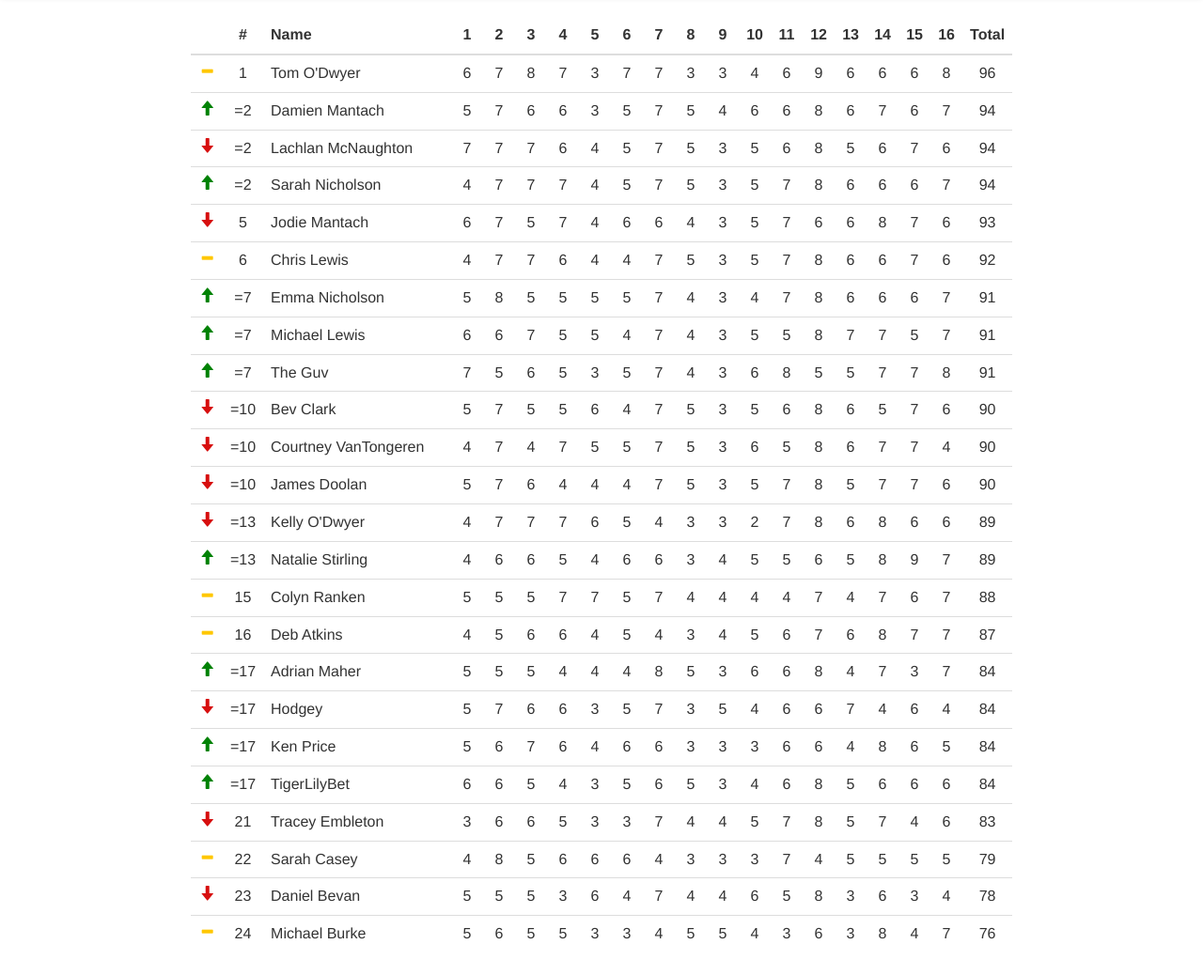
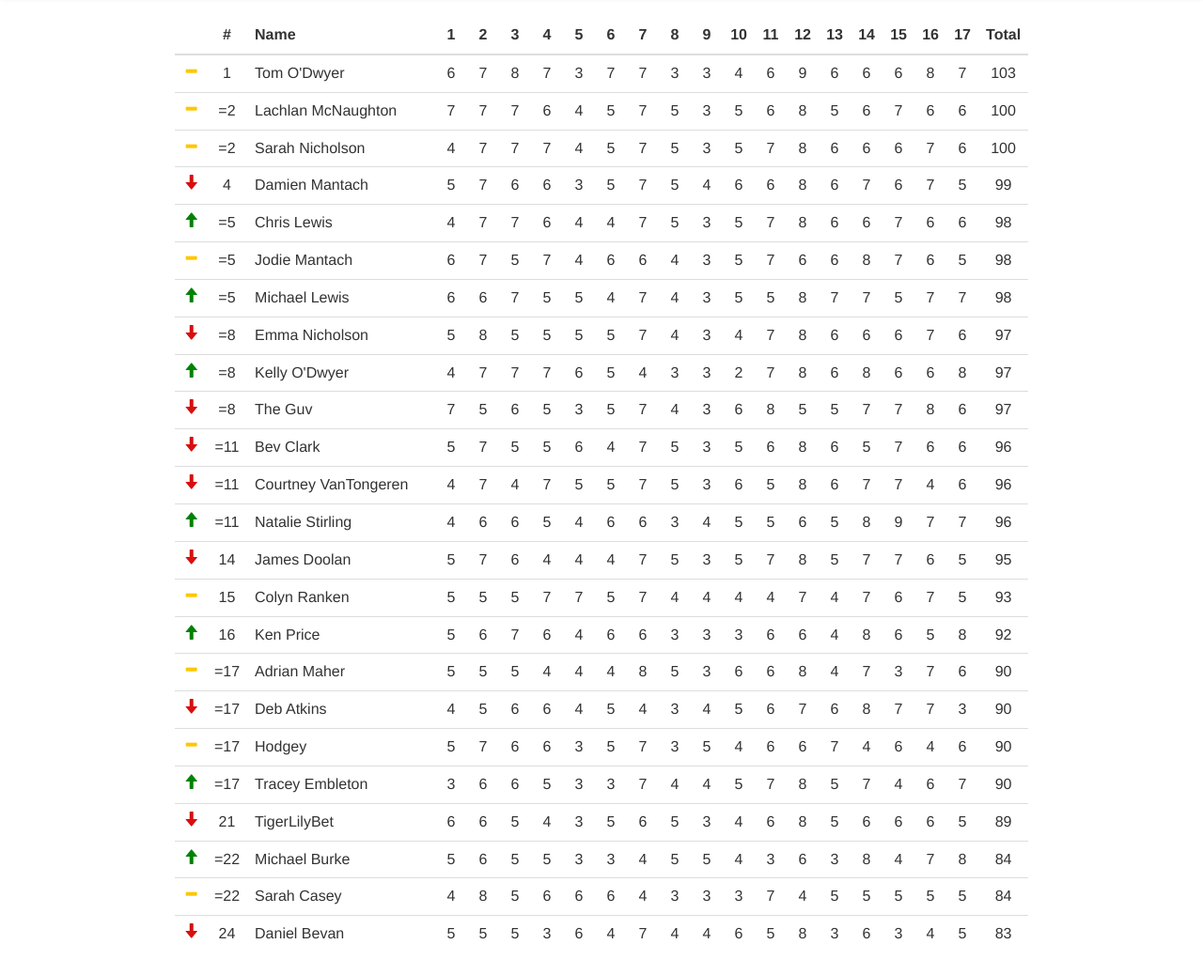
Before and after one commit to cdlewis/theladder, a plain HTML site: page index.html in a window 1280 px wide. Shown: the part 54-1092 px from the top of the page at 94% size. Drawn offline with nearby package versions, Linux system fonts and the light colour scheme.

Commit message:
round 17

```diff
--- a/index.html
+++ b/index.html
@@ -21,7 +21,7 @@
       </div><!-- /.navbar-collapse -->
     </div><!-- /.container-fluid -->
   </nav>
-  <table id="ranking" class="table table-hover sortable" style="max-width: 640px">
+  <table id="ranking" class="table table-hover sortable" style="max-width: 660px">
     <col width="5" />
     <col width="5" />
     <col width="180" />
@@ -61,6 +61,8 @@
       <th class="round">15</th>
 
       <th class="round">16</th>
+
+      <th class="round">17</th>
 
       <th>Total</th>
     </tr>
@@ -106,57 +108,15 @@
 
       <td class="round">8</td>
 
-      <td>96</td>
+      <td class="round">7</td>
+
+      <td>103</td>
     </tr>
 
     <tr>
       <td>
 
-          <span class="glyphicon glyphicon-arrow-up"></span>
-
-      </td>
-      <td>=2</td>
-      <td>Damien Mantach</td>
-
-      <td class="round">5</td>
-
-      <td class="round">7</td>
-
-      <td class="round">6</td>
-
-      <td class="round">6</td>
-
-      <td class="round">3</td>
-
-      <td class="round">5</td>
-
-      <td class="round">7</td>
-
-      <td class="round">5</td>
-
-      <td class="round">4</td>
-
-      <td class="round">6</td>
-
-      <td class="round">6</td>
-
-      <td class="round">8</td>
-
-      <td class="round">6</td>
-
-      <td class="round">7</td>
-
-      <td class="round">6</td>
-
-      <td class="round">7</td>
-
-      <td>94</td>
-    </tr>
-
-    <tr>
-      <td>
-
-          <span class="glyphicon glyphicon-arrow-down"></span>
+          <span class="glyphicon glyphicon-minus"></span>
 
       </td>
       <td>=2</td>
@@ -194,13 +154,15 @@
 
       <td class="round">6</td>
 
-      <td>94</td>
+      <td class="round">6</td>
+
+      <td>100</td>
     </tr>
 
     <tr>
       <td>
 
-          <span class="glyphicon glyphicon-arrow-up"></span>
+          <span class="glyphicon glyphicon-minus"></span>
 
       </td>
       <td>=2</td>
@@ -238,7 +200,9 @@
 
       <td class="round">7</td>
 
-      <td>94</td>
+      <td class="round">6</td>
+
+      <td>100</td>
     </tr>
 
     <tr>
@@ -247,7 +211,99 @@
           <span class="glyphicon glyphicon-arrow-down"></span>
 
       </td>
-      <td>5</td>
+      <td>4</td>
+      <td>Damien Mantach</td>
+
+      <td class="round">5</td>
+
+      <td class="round">7</td>
+
+      <td class="round">6</td>
+
+      <td class="round">6</td>
+
+      <td class="round">3</td>
+
+      <td class="round">5</td>
+
+      <td class="round">7</td>
+
+      <td class="round">5</td>
+
+      <td class="round">4</td>
+
+      <td class="round">6</td>
+
+      <td class="round">6</td>
+
+      <td class="round">8</td>
+
+      <td class="round">6</td>
+
+      <td class="round">7</td>
+
+      <td class="round">6</td>
+
+      <td class="round">7</td>
+
+      <td class="round">5</td>
+
+      <td>99</td>
+    </tr>
+
+    <tr>
+      <td>
+
+          <span class="glyphicon glyphicon-arrow-up"></span>
+
+      </td>
+      <td>=5</td>
+      <td>Chris Lewis</td>
+
+      <td class="round">4</td>
+
+      <td class="round">7</td>
+
+      <td class="round">7</td>
+
+      <td class="round">6</td>
+
+      <td class="round">4</td>
+
+      <td class="round">4</td>
+
+      <td class="round">7</td>
+
+      <td class="round">5</td>
+
+      <td class="round">3</td>
+
+      <td class="round">5</td>
+
+      <td class="round">7</td>
+
+      <td class="round">8</td>
+
+      <td class="round">6</td>
+
+      <td class="round">6</td>
+
+      <td class="round">7</td>
+
+      <td class="round">6</td>
+
+      <td class="round">6</td>
+
+      <td>98</td>
+    </tr>
+
+    <tr>
+      <td>
+
+          <span class="glyphicon glyphicon-minus"></span>
+
+      </td>
+      <td>=5</td>
       <td>Jodie Mantach</td>
 
       <td class="round">6</td>
@@ -282,51 +338,9 @@
 
       <td class="round">6</td>
 
-      <td>93</td>
-    </tr>
-
-    <tr>
-      <td>
-
-          <span class="glyphicon glyphicon-minus"></span>
-
-      </td>
-      <td>6</td>
-      <td>Chris Lewis</td>
-
-      <td class="round">4</td>
-
-      <td class="round">7</td>
-
-      <td class="round">7</td>
-
-      <td class="round">6</td>
-
-      <td class="round">4</td>
-
-      <td class="round">4</td>
-
-      <td class="round">7</td>
-
       <td class="round">5</td>
 
-      <td class="round">3</td>
-
-      <td class="round">5</td>
-
-      <td class="round">7</td>
-
-      <td class="round">8</td>
-
-      <td class="round">6</td>
-
-      <td class="round">6</td>
-
-      <td class="round">7</td>
-
-      <td class="round">6</td>
-
-      <td>92</td>
+      <td>98</td>
     </tr>
 
     <tr>
@@ -335,7 +349,53 @@
           <span class="glyphicon glyphicon-arrow-up"></span>
 
       </td>
-      <td>=7</td>
+      <td>=5</td>
+      <td>Michael Lewis</td>
+
+      <td class="round">6</td>
+
+      <td class="round">6</td>
+
+      <td class="round">7</td>
+
+      <td class="round">5</td>
+
+      <td class="round">5</td>
+
+      <td class="round">4</td>
+
+      <td class="round">7</td>
+
+      <td class="round">4</td>
+
+      <td class="round">3</td>
+
+      <td class="round">5</td>
+
+      <td class="round">5</td>
+
+      <td class="round">8</td>
+
+      <td class="round">7</td>
+
+      <td class="round">7</td>
+
+      <td class="round">5</td>
+
+      <td class="round">7</td>
+
+      <td class="round">7</td>
+
+      <td>98</td>
+    </tr>
+
+    <tr>
+      <td>
+
+          <span class="glyphicon glyphicon-arrow-down"></span>
+
+      </td>
+      <td>=8</td>
       <td>Emma Nicholson</td>
 
       <td class="round">5</td>
@@ -370,7 +430,9 @@
 
       <td class="round">7</td>
 
-      <td>91</td>
+      <td class="round">6</td>
+
+      <td>97</td>
     </tr>
 
     <tr>
@@ -379,51 +441,53 @@
           <span class="glyphicon glyphicon-arrow-up"></span>
 
       </td>
-      <td>=7</td>
-      <td>Michael Lewis</td>
+      <td>=8</td>
+      <td>Kelly O'Dwyer</td>
+
+      <td class="round">4</td>
+
+      <td class="round">7</td>
+
+      <td class="round">7</td>
+
+      <td class="round">7</td>
+
+      <td class="round">6</td>
+
+      <td class="round">5</td>
+
+      <td class="round">4</td>
+
+      <td class="round">3</td>
+
+      <td class="round">3</td>
+
+      <td class="round">2</td>
+
+      <td class="round">7</td>
+
+      <td class="round">8</td>
+
+      <td class="round">6</td>
+
+      <td class="round">8</td>
 
       <td class="round">6</td>
 
       <td class="round">6</td>
 
-      <td class="round">7</td>
-
-      <td class="round">5</td>
-
-      <td class="round">5</td>
-
-      <td class="round">4</td>
-
-      <td class="round">7</td>
-
-      <td class="round">4</td>
-
-      <td class="round">3</td>
-
-      <td class="round">5</td>
-
-      <td class="round">5</td>
-
       <td class="round">8</td>
 
-      <td class="round">7</td>
-
-      <td class="round">7</td>
-
-      <td class="round">5</td>
-
-      <td class="round">7</td>
-
-      <td>91</td>
+      <td>97</td>
     </tr>
 
     <tr>
       <td>
 
-          <span class="glyphicon glyphicon-arrow-up"></span>
+          <span class="glyphicon glyphicon-arrow-down"></span>
 
       </td>
-      <td>=7</td>
+      <td>=8</td>
       <td>The Guv</td>
 
       <td class="round">7</td>
@@ -458,7 +522,9 @@
 
       <td class="round">8</td>
 
-      <td>91</td>
+      <td class="round">6</td>
+
+      <td>97</td>
     </tr>
 
     <tr>
@@ -467,7 +533,7 @@
           <span class="glyphicon glyphicon-arrow-down"></span>
 
       </td>
-      <td>=10</td>
+      <td>=11</td>
       <td>Bev Clark</td>
 
       <td class="round">5</td>
@@ -502,7 +568,9 @@
 
       <td class="round">6</td>
 
-      <td>90</td>
+      <td class="round">6</td>
+
+      <td>96</td>
     </tr>
 
     <tr>
@@ -511,7 +579,7 @@
           <span class="glyphicon glyphicon-arrow-down"></span>
 
       </td>
-      <td>=10</td>
+      <td>=11</td>
       <td>Courtney VanTongeren</td>
 
       <td class="round">4</td>
@@ -546,7 +614,55 @@
 
       <td class="round">4</td>
 
-      <td>90</td>
+      <td class="round">6</td>
+
+      <td>96</td>
+    </tr>
+
+    <tr>
+      <td>
+
+          <span class="glyphicon glyphicon-arrow-up"></span>
+
+      </td>
+      <td>=11</td>
+      <td>Natalie Stirling</td>
+
+      <td class="round">4</td>
+
+      <td class="round">6</td>
+
+      <td class="round">6</td>
+
+      <td class="round">5</td>
+
+      <td class="round">4</td>
+
+      <td class="round">6</td>
+
+      <td class="round">6</td>
+
+      <td class="round">3</td>
+
+      <td class="round">4</td>
+
+      <td class="round">5</td>
+
+      <td class="round">5</td>
+
+      <td class="round">6</td>
+
+      <td class="round">5</td>
+
+      <td class="round">8</td>
+
+      <td class="round">9</td>
+
+      <td class="round">7</td>
+
+      <td class="round">7</td>
+
+      <td>96</td>
     </tr>
 
     <tr>
@@ -555,7 +671,7 @@
           <span class="glyphicon glyphicon-arrow-down"></span>
 
       </td>
-      <td>=10</td>
+      <td>14</td>
       <td>James Doolan</td>
 
       <td class="round">5</td>
@@ -590,95 +706,9 @@
 
       <td class="round">6</td>
 
-      <td>90</td>
-    </tr>
-
-    <tr>
-      <td>
-
-          <span class="glyphicon glyphicon-arrow-down"></span>
-
-      </td>
-      <td>=13</td>
-      <td>Kelly O'Dwyer</td>
-
-      <td class="round">4</td>
-
-      <td class="round">7</td>
-
-      <td class="round">7</td>
-
-      <td class="round">7</td>
-
-      <td class="round">6</td>
-
       <td class="round">5</td>
 
-      <td class="round">4</td>
-
-      <td class="round">3</td>
-
-      <td class="round">3</td>
-
-      <td class="round">2</td>
-
-      <td class="round">7</td>
-
-      <td class="round">8</td>
-
-      <td class="round">6</td>
-
-      <td class="round">8</td>
-
-      <td class="round">6</td>
-
-      <td class="round">6</td>
-
-      <td>89</td>
-    </tr>
-
-    <tr>
-      <td>
-
-          <span class="glyphicon glyphicon-arrow-up"></span>
-
-      </td>
-      <td>=13</td>
-      <td>Natalie Stirling</td>
-
-      <td class="round">4</td>
-
-      <td class="round">6</td>
-
-      <td class="round">6</td>
-
-      <td class="round">5</td>
-
-      <td class="round">4</td>
-
-      <td class="round">6</td>
-
-      <td class="round">6</td>
-
-      <td class="round">3</td>
-
-      <td class="round">4</td>
-
-      <td class="round">5</td>
-
-      <td class="round">5</td>
-
-      <td class="round">6</td>
-
-      <td class="round">5</td>
-
-      <td class="round">8</td>
-
-      <td class="round">9</td>
-
-      <td class="round">7</td>
-
-      <td>89</td>
+      <td>95</td>
     </tr>
 
     <tr>
@@ -722,35 +752,19 @@
 
       <td class="round">7</td>
 
-      <td>88</td>
+      <td class="round">5</td>
+
+      <td>93</td>
     </tr>
 
     <tr>
       <td>
 
-          <span class="glyphicon glyphicon-minus"></span>
+          <span class="glyphicon glyphicon-arrow-up"></span>
 
       </td>
       <td>16</td>
-      <td>Deb Atkins</td>
-
-      <td class="round">4</td>
-
-      <td class="round">5</td>
-
-      <td class="round">6</td>
-
-      <td class="round">6</td>
-
-      <td class="round">4</td>
-
-      <td class="round">5</td>
-
-      <td class="round">4</td>
-
-      <td class="round">3</td>
-
-      <td class="round">4</td>
+      <td>Ken Price</td>
 
       <td class="round">5</td>
 
@@ -760,19 +774,39 @@
 
       <td class="round">6</td>
 
+      <td class="round">4</td>
+
+      <td class="round">6</td>
+
+      <td class="round">6</td>
+
+      <td class="round">3</td>
+
+      <td class="round">3</td>
+
+      <td class="round">3</td>
+
+      <td class="round">6</td>
+
+      <td class="round">6</td>
+
+      <td class="round">4</td>
+
       <td class="round">8</td>
 
-      <td class="round">7</td>
+      <td class="round">6</td>
 
-      <td class="round">7</td>
+      <td class="round">5</td>
 
-      <td>87</td>
+      <td class="round">8</td>
+
+      <td>92</td>
     </tr>
 
     <tr>
       <td>
 
-          <span class="glyphicon glyphicon-arrow-up"></span>
+          <span class="glyphicon glyphicon-minus"></span>
 
       </td>
       <td>=17</td>
@@ -810,13 +844,61 @@
 
       <td class="round">7</td>
 
-      <td>84</td>
+      <td class="round">6</td>
+
+      <td>90</td>
     </tr>
 
     <tr>
       <td>
 
           <span class="glyphicon glyphicon-arrow-down"></span>
+
+      </td>
+      <td>=17</td>
+      <td>Deb Atkins</td>
+
+      <td class="round">4</td>
+
+      <td class="round">5</td>
+
+      <td class="round">6</td>
+
+      <td class="round">6</td>
+
+      <td class="round">4</td>
+
+      <td class="round">5</td>
+
+      <td class="round">4</td>
+
+      <td class="round">3</td>
+
+      <td class="round">4</td>
+
+      <td class="round">5</td>
+
+      <td class="round">6</td>
+
+      <td class="round">7</td>
+
+      <td class="round">6</td>
+
+      <td class="round">8</td>
+
+      <td class="round">7</td>
+
+      <td class="round">7</td>
+
+      <td class="round">3</td>
+
+      <td>90</td>
+    </tr>
+
+    <tr>
+      <td>
+
+          <span class="glyphicon glyphicon-minus"></span>
 
       </td>
       <td>=17</td>
@@ -854,7 +936,9 @@
 
       <td class="round">4</td>
 
-      <td>84</td>
+      <td class="round">6</td>
+
+      <td>90</td>
     </tr>
 
     <tr>
@@ -864,25 +948,7 @@
 
       </td>
       <td>=17</td>
-      <td>Ken Price</td>
-
-      <td class="round">5</td>
-
-      <td class="round">6</td>
-
-      <td class="round">7</td>
-
-      <td class="round">6</td>
-
-      <td class="round">4</td>
-
-      <td class="round">6</td>
-
-      <td class="round">6</td>
-
-      <td class="round">3</td>
-
-      <td class="round">3</td>
+      <td>Tracey Embleton</td>
 
       <td class="round">3</td>
 
@@ -890,24 +956,44 @@
 
       <td class="round">6</td>
 
+      <td class="round">5</td>
+
+      <td class="round">3</td>
+
+      <td class="round">3</td>
+
+      <td class="round">7</td>
+
       <td class="round">4</td>
+
+      <td class="round">4</td>
+
+      <td class="round">5</td>
+
+      <td class="round">7</td>
 
       <td class="round">8</td>
 
+      <td class="round">5</td>
+
+      <td class="round">7</td>
+
+      <td class="round">4</td>
+
       <td class="round">6</td>
 
-      <td class="round">5</td>
+      <td class="round">7</td>
 
-      <td>84</td>
+      <td>90</td>
     </tr>
 
     <tr>
       <td>
 
-          <span class="glyphicon glyphicon-arrow-up"></span>
+          <span class="glyphicon glyphicon-arrow-down"></span>
 
       </td>
-      <td>=17</td>
+      <td>21</td>
       <td>TigerLilyBet</td>
 
       <td class="round">6</td>
@@ -942,23 +1028,25 @@
 
       <td class="round">6</td>
 
-      <td>84</td>
+      <td class="round">5</td>
+
+      <td>89</td>
     </tr>
 
     <tr>
       <td>
 
-          <span class="glyphicon glyphicon-arrow-down"></span>
+          <span class="glyphicon glyphicon-arrow-up"></span>
 
       </td>
-      <td>21</td>
-      <td>Tracey Embleton</td>
+      <td>=22</td>
+      <td>Michael Burke</td>
 
-      <td class="round">3</td>
+      <td class="round">5</td>
 
       <td class="round">6</td>
 
-      <td class="round">6</td>
+      <td class="round">5</td>
 
       <td class="round">5</td>
 
@@ -966,27 +1054,29 @@
 
       <td class="round">3</td>
 
-      <td class="round">7</td>
+      <td class="round">4</td>
+
+      <td class="round">5</td>
+
+      <td class="round">5</td>
 
       <td class="round">4</td>
 
+      <td class="round">3</td>
+
+      <td class="round">6</td>
+
+      <td class="round">3</td>
+
+      <td class="round">8</td>
+
       <td class="round">4</td>
-
-      <td class="round">5</td>
 
       <td class="round">7</td>
 
       <td class="round">8</td>
 
-      <td class="round">5</td>
-
-      <td class="round">7</td>
-
-      <td class="round">4</td>
-
-      <td class="round">6</td>
-
-      <td>83</td>
+      <td>84</td>
     </tr>
 
     <tr>
@@ -995,7 +1085,7 @@
           <span class="glyphicon glyphicon-minus"></span>
 
       </td>
-      <td>22</td>
+      <td>=22</td>
       <td>Sarah Casey</td>
 
       <td class="round">4</td>
@@ -1030,7 +1120,9 @@
 
       <td class="round">5</td>
 
-      <td>79</td>
+      <td class="round">5</td>
+
+      <td>84</td>
     </tr>
 
     <tr>
@@ -1039,7 +1131,7 @@
           <span class="glyphicon glyphicon-arrow-down"></span>
 
       </td>
-      <td>23</td>
+      <td>24</td>
       <td>Daniel Bevan</td>
 
       <td class="round">5</td>
@@ -1074,51 +1166,9 @@
 
       <td class="round">4</td>
 
-      <td>78</td>
-    </tr>
-
-    <tr>
-      <td>
-
-          <span class="glyphicon glyphicon-minus"></span>
-
-      </td>
-      <td>24</td>
-      <td>Michael Burke</td>
-
       <td class="round">5</td>
 
-      <td class="round">6</td>
-
-      <td class="round">5</td>
-
-      <td class="round">5</td>
-
-      <td class="round">3</td>
-
-      <td class="round">3</td>
-
-      <td class="round">4</td>
-
-      <td class="round">5</td>
-
-      <td class="round">5</td>
-
-      <td class="round">4</td>
-
-      <td class="round">3</td>
-
-      <td class="round">6</td>
-
-      <td class="round">3</td>
-
-      <td class="round">8</td>
-
-      <td class="round">4</td>
-
-      <td class="round">7</td>
-
-      <td>76</td>
+      <td>83</td>
     </tr>
 
   </table>
```
